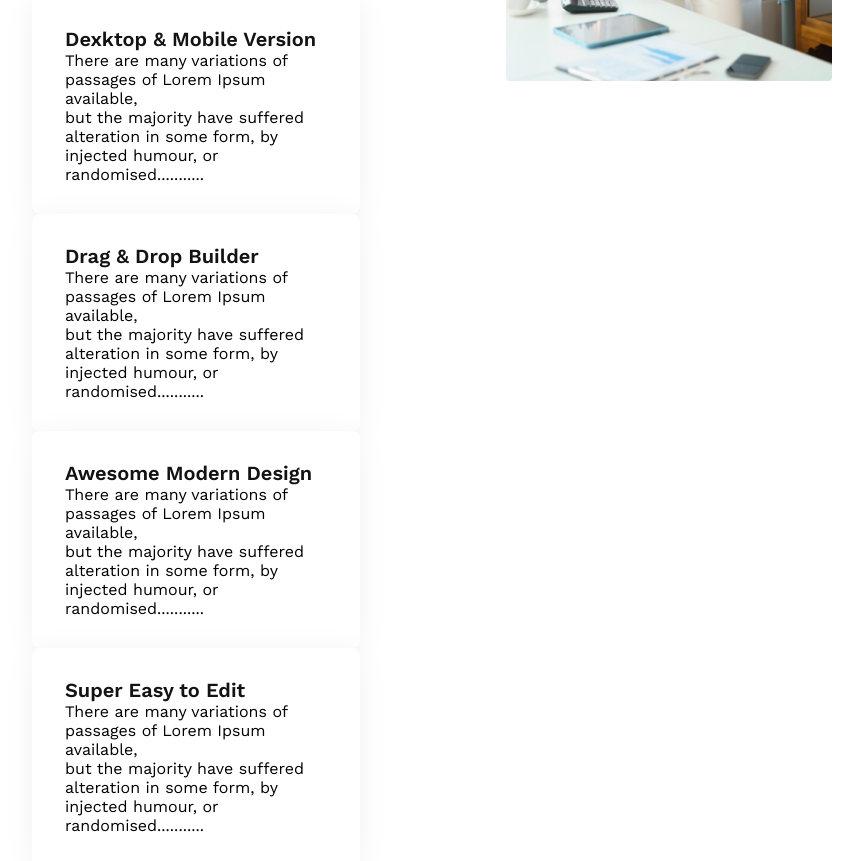
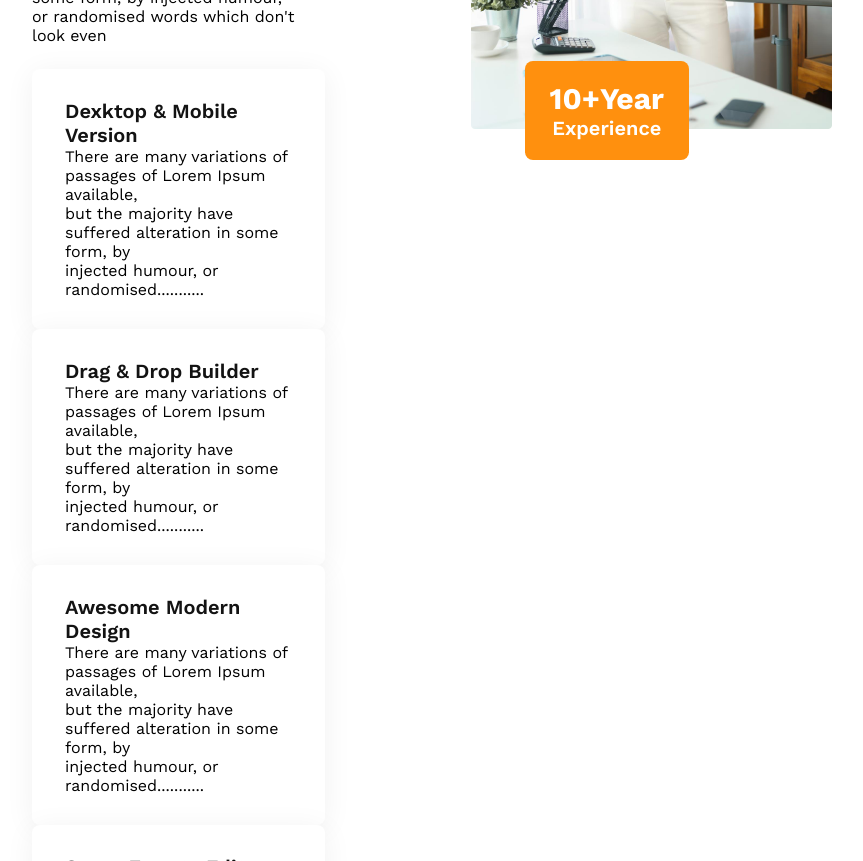
Before and after one commit to roybiplobkumar/g3-architects-, a plain HTML site: page index.html in a window 1280 px wide. Shown: the part 2388-3249 px from the top of the page, without its empty margins (208-1071 px from the left). Drawn offline with nearby package versions, Linux system fonts and the light colour scheme.

Commit message:
experience btn add

```diff
--- a/index.html
+++ b/index.html
@@ -76,6 +76,9 @@
           </div>
           <div class="box2_img">
             <img src="images/architect.png" alt="">
+            <button class="btn_primary Experience_btn"> <h2>10+Year
+            </h2> <p>
+                Experience</p></button>
           </div>
         </div>
       </section>
--- a/style.css
+++ b/style.css
@@ -153,6 +153,13 @@ nav {
   width: 100%;
 
 }
+.Experience_btn{
+  margin: 0;
+  border-radius: 8px;
+  position: relative;
+  top: -4.5rem;
+  left: 54px;
+}
 /* **************** experience style  end************** */
 
 /* ------------media quare style hare ------- */
```
